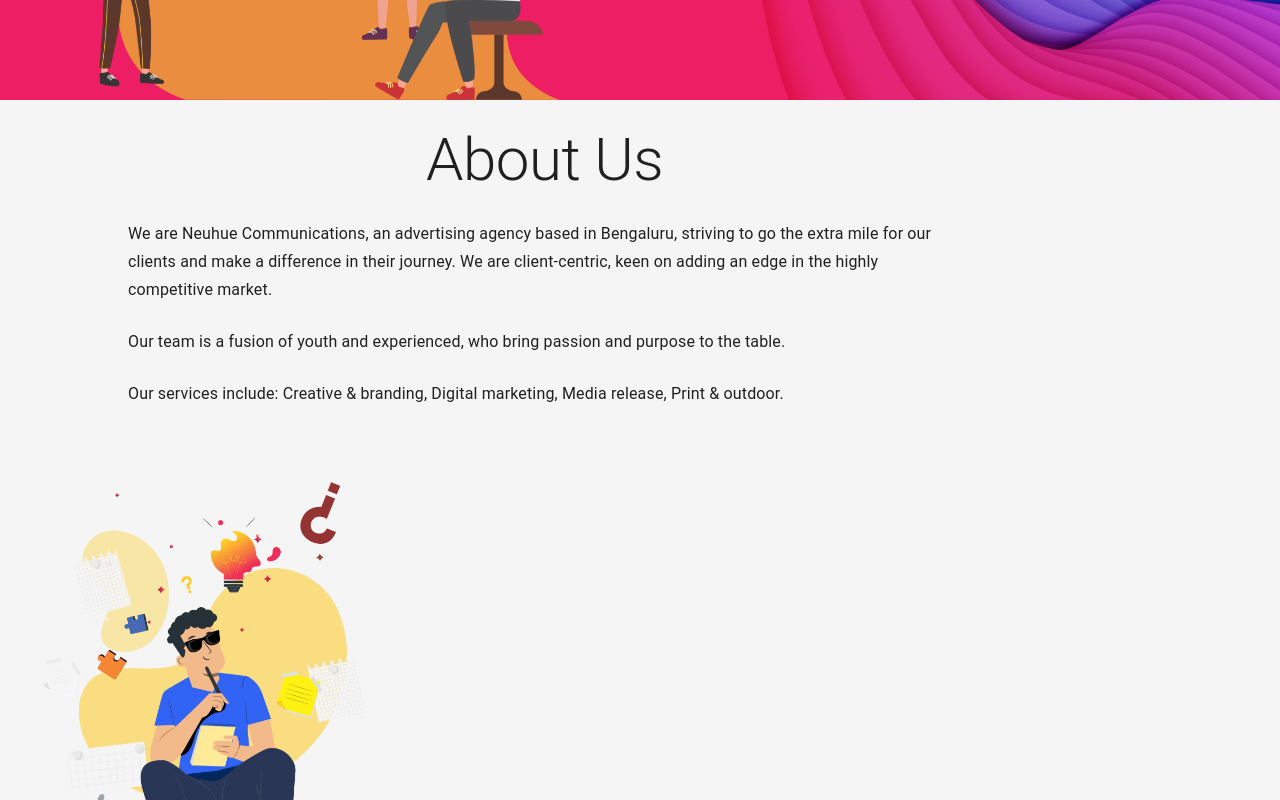
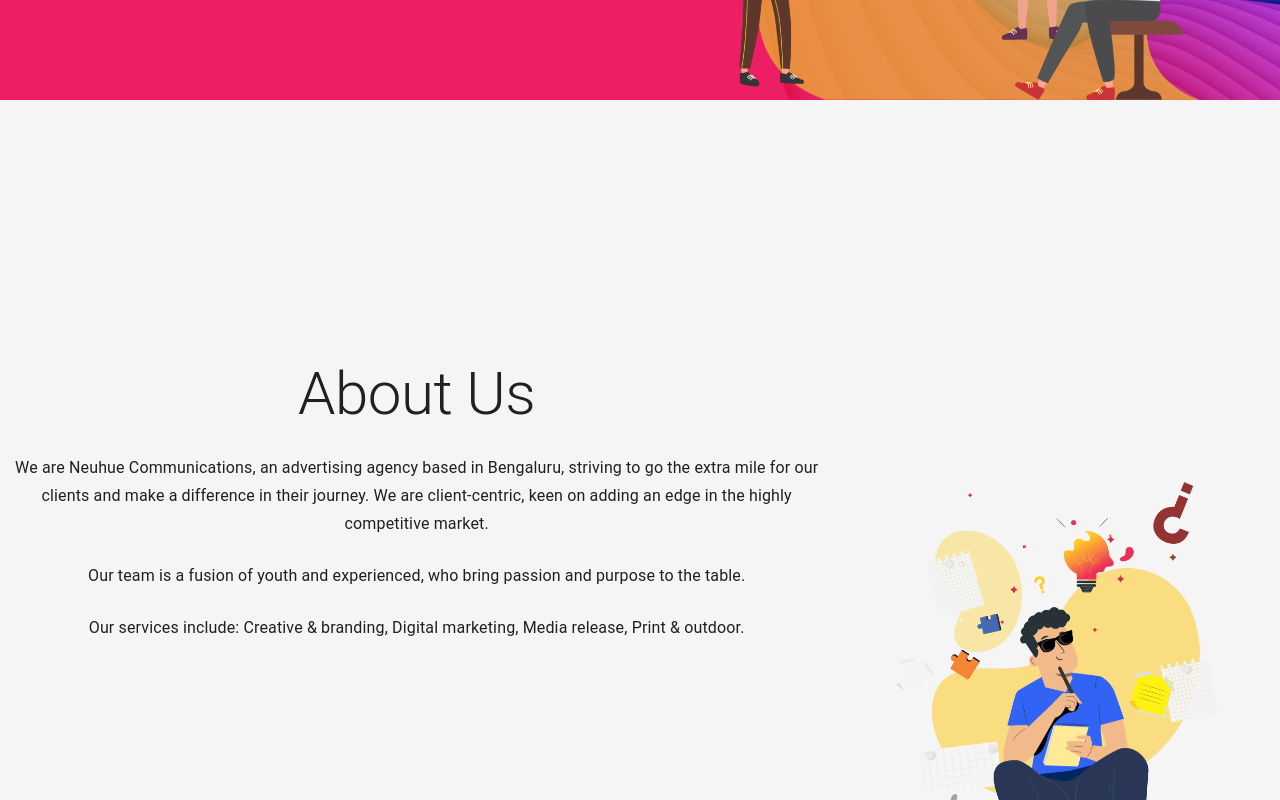
Before and after one commit to harkesh123/neuhue, a Next.js app: page / in a window 1280 px wide. Shown: the part 700-1500 px from the top of the page. Built offline with nearby package versions, Linux system fonts and the light colour scheme.

Commit message:
text alligment correction

```diff
--- a/app/page.module.css
+++ b/app/page.module.css
@@ -28,7 +28,6 @@
   flex: 1;
   padding-right: 20px;
   align-self: center;
-  margin-inline: 10%;
 }
 
 .image {
--- a/app/page.tsx
+++ b/app/page.tsx
@@ -94,24 +94,24 @@
         </Grid>
         <Grid size={12} id="about">
           <Grid container className={styles.aboutUs}>
-            <Grid size={8} className={styles.text}>
+            <Grid size={8}  className={styles.text}>
               <Typography variant="h2" align="center">
               About Us
               </Typography>
               <br />
-              <Typography variant="subtitle1" justifyContent="center">
+              <Typography  align="center"  variant="subtitle1" justifyContent="center">
               We are Neuhue Communications, an advertising agency based in
               Bengaluru, striving to go the extra mile for our clients and
               make a difference in their journey. We are client-centric, keen
               on adding an edge in the highly competitive market.
               </Typography>
               <br />
-              <Typography variant="subtitle1" justifyContent="center">
+              <Typography  align="center"  variant="subtitle1" justifyContent="center">
               Our team is a fusion of youth and experienced, who bring passion
               and purpose to the table.
               </Typography>
               <br />
-              <Typography variant="subtitle1" justifyContent="center">
+              <Typography variant="subtitle1"  align="center"  justifyContent="center">
               Our services include: Creative & branding, Digital marketing,
               Media release, Print & outdoor.
               </Typography>
```
